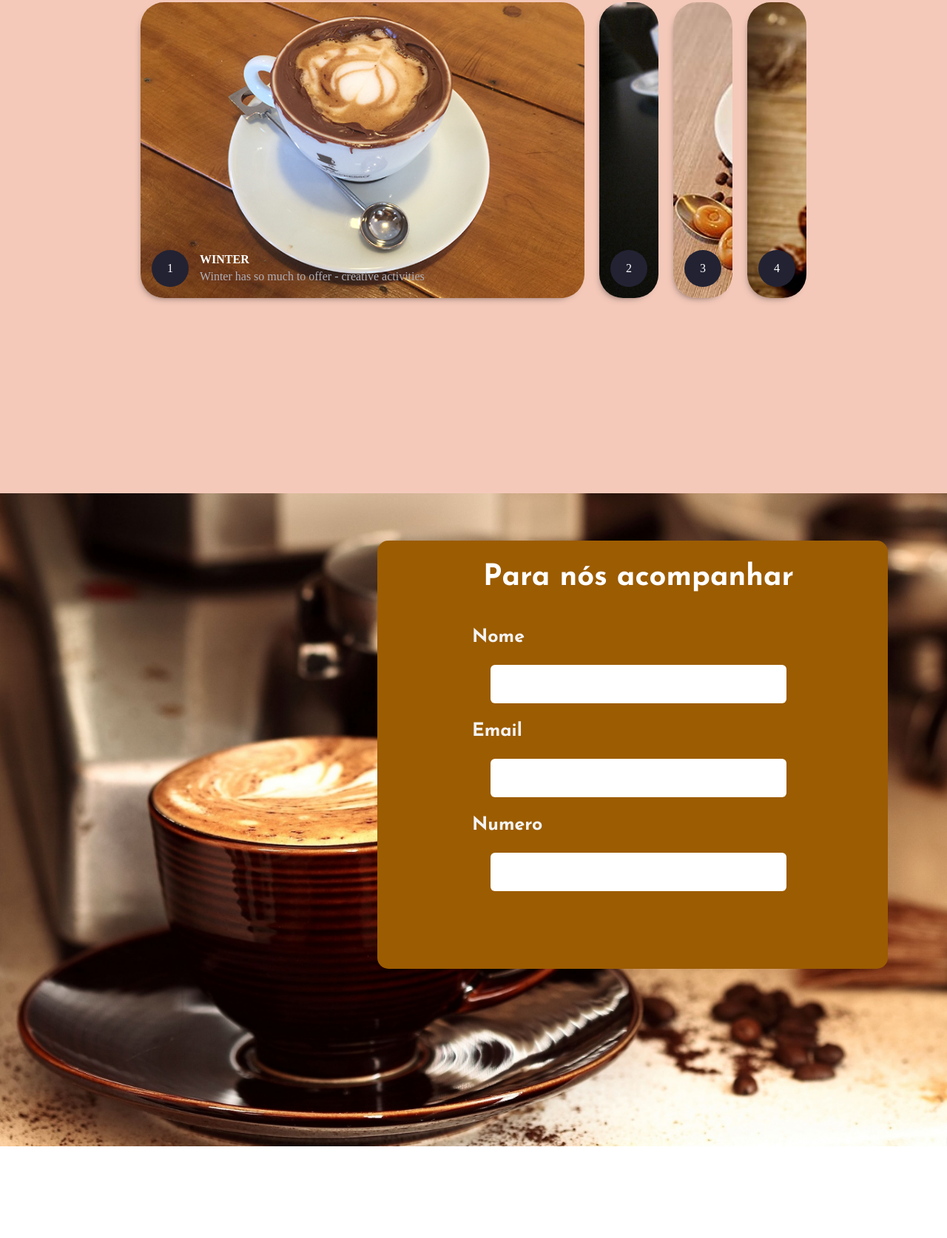
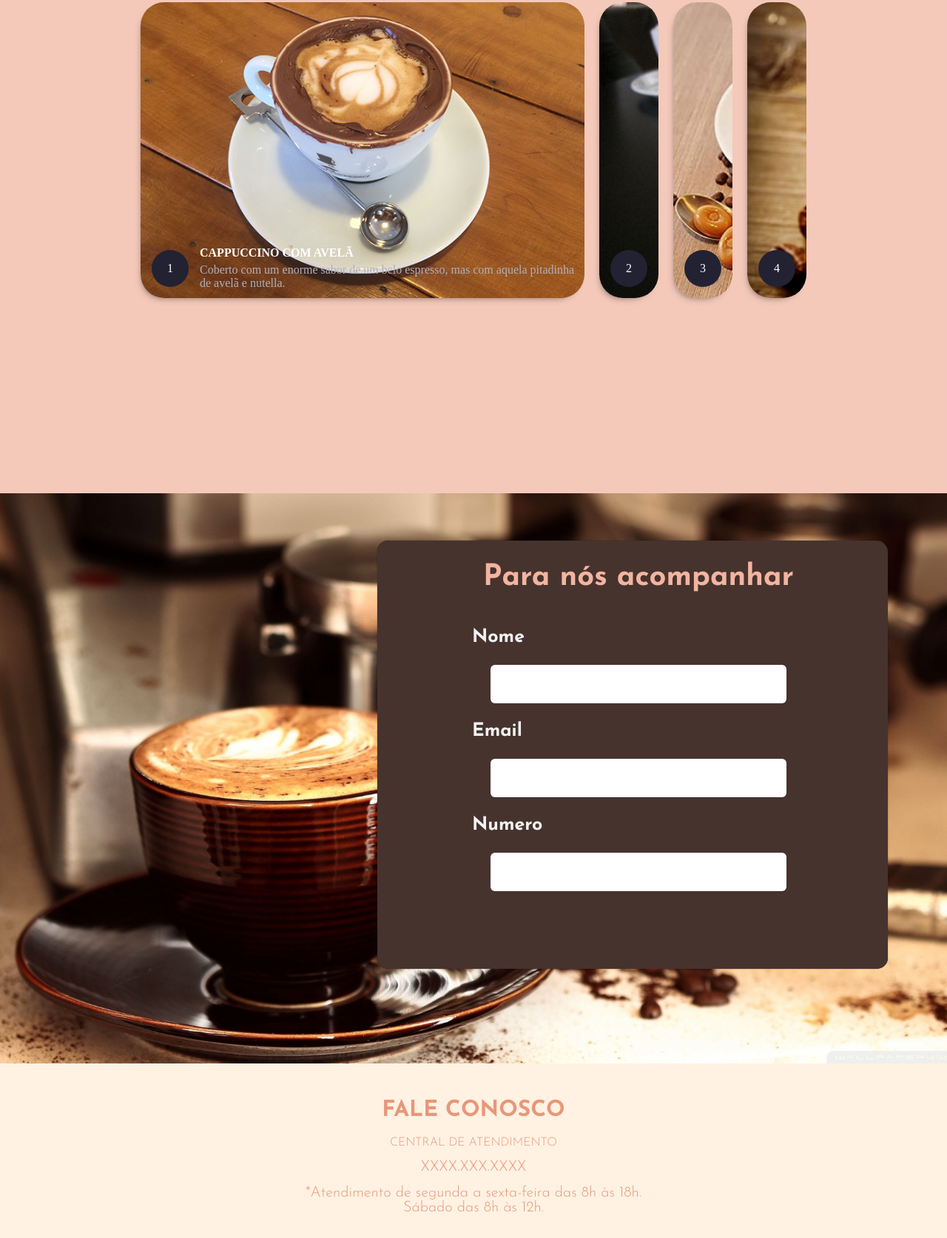
Before and after one commit to Nidyra/CoffeCino, a plain HTML site: page index.html in a window 1280 px wide. Shown: the part 864-2538 px from the top of the page at 74% size. Before the commit the page ends 2414 px from the top, so only its background shows below. Drawn offline with Linux system fonts and the light colour scheme; a web font is replaced by a local one.

Commit message:
Adicionado um footer para finalização, e também algumas mudanças de cores no background. Com isso projeto finalizado.

```diff
--- a/index.html
+++ b/index.html
@@ -45,9 +45,8 @@
                     <div class="row">
                         <div class="icon">1</div>
                         <div class="description">
-                            <h4>Winter</h4>
-                            <p>Winter has so much to offer -
-                             creative activities</p>
+                            <h4>Cappuccino com Avelã</h4>
+                            <p>Coberto com um enorme sabor de um belo espresso, mas com aquela pitadinha de avelã e nutella.</p>
                         </div>
                     </div>
                 </label>
@@ -56,9 +55,9 @@
                     <div class="row">
                         <div class="icon">2</div>
                         <div class="description">
-                            <h4>Digital Technology</h4>
-                            <p>Gets better every day -
-                             stay tuned</p>
+                            <h4>Cappuccino de Baunilha</h4>
+                            <p>Coberto com o nosso creme da casa mas tambem com aquela crocância.
+                            </p>
                         </div>
                     </div>
                 </label>
@@ -67,8 +66,8 @@
                     <div class="row">
                         <div class="icon">3</div>
                         <div class="description">
-                            <h4>Globalization</h4>
-                            <p>Help people all over the world</p>
+                            <h4>Caramelo Salgado</h4>
+                            <p>Bugar sua mente! Por que não tomar o especial da casa com um belo SALGAMELO.</p>
                         </div>
                     </div>
                 </label>
@@ -77,9 +76,8 @@
                     <div class="row">
                         <div class="icon">4</div>
                         <div class="description">
-                            <h4>New technologies</h4>
-                            <p>Space engineering becomes
-                             more and more advanced</p>
+                            <h4>Espresso</h4>
+                            <p>O mais tradicional da casa, relaxante para voar sua mente,</p>
                         </div>
                     </div>
                 </label>
@@ -100,12 +98,14 @@
             </div>
         </div>
     </div>
-
-
-
-
-
-
-
+    <div id="footer">
+        <h2>FALE CONOSCO</h2>
+        <ul>
+            <li<p>CENTRAL DE ATENDIMENTO</p></li>
+            <li>XXXX.XXX.XXXX</li>
+            <li><p>*Atendimento de segunda a sexta-feira
+                das 8h às 18h. <br> Sábado das 8h às 12h.</p></li>
+        </ul>
+    </div>
 </body>
 </html>
--- a/style.css
+++ b/style.css
@@ -216,14 +216,16 @@ ul li {
     background-image:url(img/Cappuccino-cup.jpg) ;
     background-repeat: no-repeat;
     background-size: cover;
-    padding-bottom: 15em;
+    background-attachment: fixed;
+    padding-bottom: 8em;
     text-align: right;
     font-family: 'Josefin Sans', sans-serif;
 }
 
 #userInfo{
     display: inline-block;
-    background-color:rgb(156, 92, 1);
+    background-color:#46332e;
+    box-shadow: 0px 0px 1px 0px;
     margin: 4em 5em 0px 0px;
     padding:30px 7em 5em 8em;
     border-radius: 15px;
@@ -235,7 +237,7 @@ ul li {
 
 #userInfo h2{
     font-size: 40px;
-    color: rgb(255, 255, 255);
+    color: #f3b4a0;
     text-align: center;
 }
 
@@ -254,3 +256,21 @@ ul li {
     border-radius: 6px;
     font-size: 28px;
 }
+
+#footer{
+    color: rgb(233, 150, 122);
+    background-color: rgba(255, 228, 196, 0.479);
+    font-family: 'Josefin Sans', sans-serif;
+    text-align: center;
+    padding-top: 3em;
+    padding-bottom: 1em;
+}
+
+#footer h2 {
+    font-size: 30px;
+    margin-bottom: 20px;
+}
+
+#footer li{
+    margin: 15px;
+}
```
